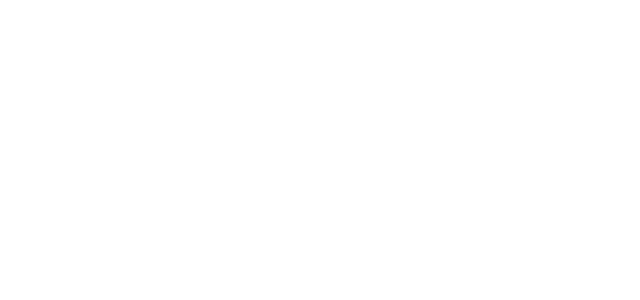
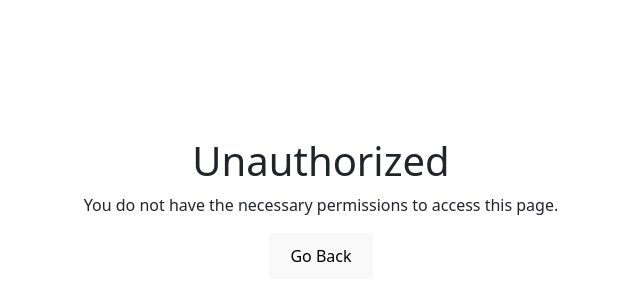
Before and after one commit to poojanpatel-bacancy/react-learn-1, a React (Vite) app: page /unauthorized in a window 1280 px wide. Before the commit this address had no page. Shown: the part 192-492 px from the top of the page, without its empty margins (319-959 px from the left). Built offline with nearby package versions, Linux system fonts and the light colour scheme.

Commit message:
RBAC and conditional rendering

```diff
--- a/src/App.tsx
+++ b/src/App.tsx
@@ -10,6 +10,7 @@
 import 'bootstrap/dist/css/bootstrap.css';
 import { UserProvider } from './Context/UserContext';
 import PublicRoute from './Components/Layout/PublicRoute'
+import Unauthorized from './Components/Pages/Unauthorized'
 
 
 function App() {
@@ -18,11 +19,17 @@
             <UserProvider>
                 <BrowserRouter>
                     <Routes>
+                        // ✅ Unauthorized page
+                        <Route path="/unauthorized" element={<Unauthorized />} />
+
+                        // ✅ Public routes
                         <Route path="/login" element={
                             <PublicRoute>
                                 <Login />
                             </PublicRoute>
                         } />
+
+                        // ✅ Redirect to test1 if no path is provided
                         <Route path="/" element={<Navigate to="/test1" replace />} />
 
                         <Route path="/home" element={
@@ -30,8 +37,10 @@
                                 <Home />
                             </ProtectedRoute>
                         } />
+
+                        // ✅ Protected routes with role check
                         <Route path="/about" element={
-                            <ProtectedRoute>
+                            <ProtectedRoute requiredRole="admin">
                                 <About />
                             </ProtectedRoute>
                         } />
--- a/src/Components/Layout/Navbar.tsx
+++ b/src/Components/Layout/Navbar.tsx
@@ -6,7 +6,7 @@
 function Navbar() {
     const navigate = useNavigate();
 
-    const { setUser } = useContext(UserContext);
+    const { user, setUser } = useContext(UserContext);
 
     const handleLogout = () => {
         setUser(null);
@@ -24,6 +24,8 @@
                         Home
                     </NavLink>
                 </li>
+                {/* Conditional Rendering - About link only for admin users */}
+                {user && user.role === 'admin' && (
                     <li>
                         <NavLink
                             to="/about"
@@ -32,6 +34,7 @@
                             About
                         </NavLink>
                     </li>
+                )}
                 <li>
                     <NavLink
                         to="/contact"
--- a/src/Components/Layout/ProtectedRoute.tsx
+++ b/src/Components/Layout/ProtectedRoute.tsx
@@ -3,11 +3,22 @@
 import { UserContext } from "../../Context/UserContext";
 import { useContext } from "react";
 
-function ProtectedRoute({ children }: { children: React.ReactNode }) {
+interface ProtectedRouteProps {
+    children: React.ReactNode;
+    requiredRole?: string; // Optional prop
+}
+
+function ProtectedRoute({ children, requiredRole }: ProtectedRouteProps) {
     const { user } = useContext(UserContext);
+
+    // ✅ Redirect to login if user is not authenticated
     if (!user) {
-        debugger;
         return <Navigate to="/login" replace />;
+    }
+
+    // ✅ Role check (only if requiredRole is provided)
+    if (requiredRole && user.role !== requiredRole) {
+        return <Navigate to="/unauthorized" replace />;
     }
 
     return (
--- a/src/Components/Pages/About.tsx
+++ b/src/Components/Pages/About.tsx
@@ -1,11 +1,22 @@
+import { useContext } from "react";
 import usePageTitle from "../../Hooks/usePageTitle";
+import { UserContext } from "../../Context/UserContext";
 
 function About() {
     usePageTitle('About | My App');
+    const { user } = useContext(UserContext);
+
+    // ✅ If user is not admin, don't render the page
+    if (user?.role !== 'admin') {
+        return null;
+    }
 
     return (
         <div>
             <h1>About Page</h1>
+            <p>Welcome, Admin! This page is only visible to admin users.</p>
+            <p>User Role: {user.role}</p>
+            <p>User Name: {user.name}</p>
         </div>
     );
 }
--- a/src/Components/Pages/Login.tsx
+++ b/src/Components/Pages/Login.tsx
@@ -59,7 +59,8 @@
             const fakeUser = {
                 id: 1,
                 name: 'Poojan Patel',
-                email: 'poojan@example.com'
+                email: 'poojan@example.com',
+                role: 'admin'
             };
             setUser(fakeUser); // Login hone par user info set kar diya
 
--- /dev/null
+++ b/src/Components/Pages/Unauthorized.tsx
@@ -0,0 +1,19 @@
+import { useNavigate } from "react-router-dom";
+
+const Unauthorized = () => {
+    const navigate = useNavigate();
+
+    const goBack = () => navigate(-1);
+
+    return (
+        <div style={{ padding: '20px', textAlign: 'center' }}>
+            <h1>Unauthorized</h1>
+            <p>You do not have the necessary permissions to access this page.</p>
+            <button onClick={goBack} style={{ padding: '10px 20px', cursor: 'pointer' }}>
+                Go Back
+            </button>
+        </div>
+    );
+};
+
+export default Unauthorized;
--- a/src/Components/ReactHookFormExample.tsx
+++ b/src/Components/ReactHookFormExample.tsx
@@ -17,7 +17,7 @@
   return (
     <div style={{ maxWidth: 400, margin: '2rem auto', padding: 20, border: '1px solid #ccc', borderRadius: 8 }}>
       <h2>React Hook Form Example</h2>
-      <form onSubmit={handleSubmit(onSubmit)} noValidate>
+      <div id="form1">
         <div style={{ marginBottom: 16 }}>
           <label>Name:</label><br />
           <input {...register('name', { required: 'Name is required', minLength: { value: 3, message: 'At least 3 characters' } })} />
@@ -33,8 +33,8 @@
           <input type="password" {...register('password', { required: 'Password is required', minLength: { value: 6, message: 'At least 6 characters' } })} />
           {errors.password && <div style={{ color: 'red' }}>{errors.password.message}</div>}
         </div>
-        <button type="submit">Submit</button>
-      </form>
+        <button type="button" onClick={handleSubmit(onSubmit)}>Submit</button>
+      </div>
     </div>
   );
 }
```
Lines whose indentation alone changed are shown as unchanged.
